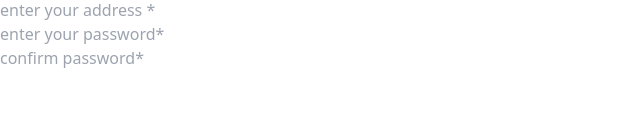
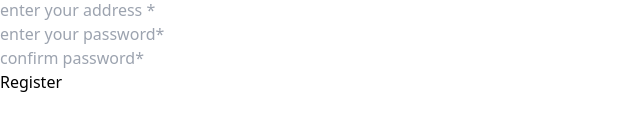
Before and after one commit to Anjali-2652/learning-angular, an Angular app: page /registration in a window 1280 px wide. Shown: the part 530-660 px from the top of the page, without its empty margins (0-640 px from the left). Built offline with nearby package versions, Linux system fonts and the light colour scheme.

Commit message:
form updated

```diff
--- a/src/app/reactive-forms/reactive-forms.html
+++ b/src/app/reactive-forms/reactive-forms.html
@@ -4,7 +4,7 @@
 >
   <div class="flex justify-center items-start px-10 py-28 w-[320px]">
     <div class="text-white mt-4">
-      <h2 class="font-semibold text-2xl">Welcome</h2>
+      <h2 class="font-semibold text-3xl">Welcome</h2>
       <p class="text-wrap text-white/80 leading-7">
         Join our platform and take the next step toward your professional future.
       </p>
@@ -47,10 +47,8 @@
         <h1 class="font-bold text-gray-700 text-3xl mt-14 mb-10">Apply as Employee</h1>
       </div>
 
-
-
       <form>
-      <div class="grid grid-cols-2 gap-y-6 justify-center gap-x-10 items-center px-[100px]">
+        <div class="grid grid-cols-2 gap-y-4 justify-center gap-x-10 items-center px-[100px]">
           <div>
             <input
               type="text"
@@ -87,12 +85,12 @@
               required
             />
           </div>
-        <div >
-          <select class=" w-full border border-gray-800 rounded-lg px-4 text-gray-400 py-2">
+          <div>
+            <select class="w-full border border-gray-800 rounded-lg px-4 text-gray-400 py-2">
               <option value="Male">Male</option>
               <option value="Male">Female</option>
               <option value="Male">Other</option>
-            <option value="Male" >Prefer not to say</option>
+              <option value="Male">Prefer not to say</option>
             </select>
           </div>
           <div>
@@ -123,6 +121,11 @@
             />
           </div>
         </div>
+        <button
+          class="bg-blue-800 text-white font-semibold mt-4 ml-[100px] px-6 w-[70%] text-xl py-2 items-center rounded-2xl"
+        >
+          Register
+        </button>
       </form>
     }
 
@@ -130,8 +133,8 @@
       <div class="text-center">
         <h1 class="font-bold text-gray-700 text-3xl mt-14 mb-10">Apply as Hirer</h1>
       </div>
-          <form >
-      <div class="grid grid-cols-2 gap-y-6 justify-center gap-x-10 items-center px-[100px]">
+      <form>
+        <div class="grid grid-cols-2 gap-y-4 justify-center gap-x-10 items-center px-[100px]">
           <div>
             <input
               type="text"
@@ -168,12 +171,12 @@
               required
             />
           </div>
-        <div >
-          <select class=" w-full border border-gray-800 rounded-lg px-4 text-gray-400 py-2">
+          <div>
+            <select class="w-full border border-gray-800 rounded-lg px-4 text-gray-400 py-2">
               <option value="Male">Male</option>
               <option value="Male">Female</option>
               <option value="Male">Other</option>
-            <option value="Male" >Prefer not to say</option>
+              <option value="Male">Prefer not to say</option>
             </select>
           </div>
           <div>
@@ -204,6 +207,11 @@
             />
           </div>
         </div>
+        <button
+          class="bg-blue-800 text-white font-semibold mt-4 ml-[100px] px-6 w-[70%] text-xl py-2 items-center rounded-2xl"
+        >
+          Register
+        </button>
       </form>
     }
   </div>
```
Lines whose indentation alone changed are shown as unchanged.
